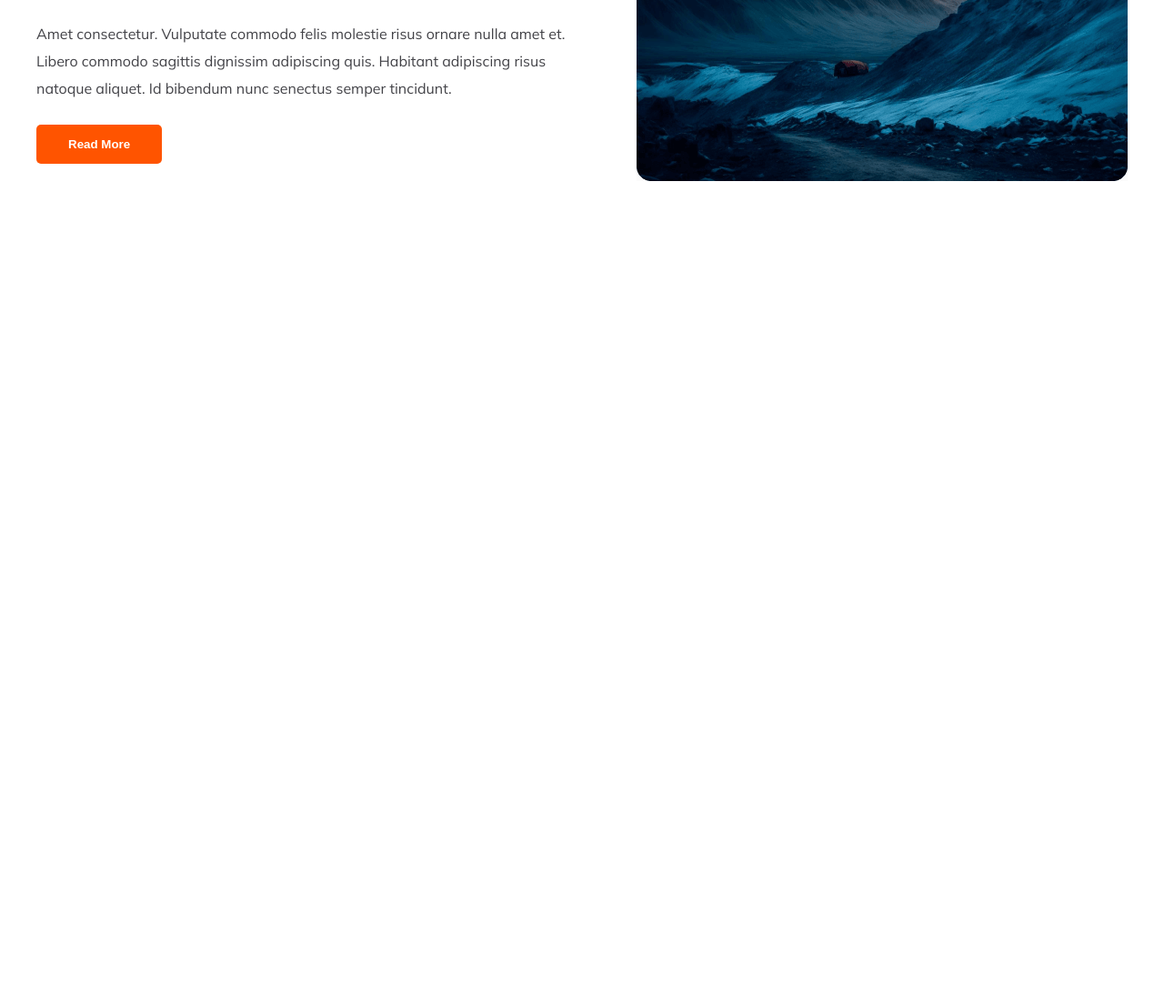
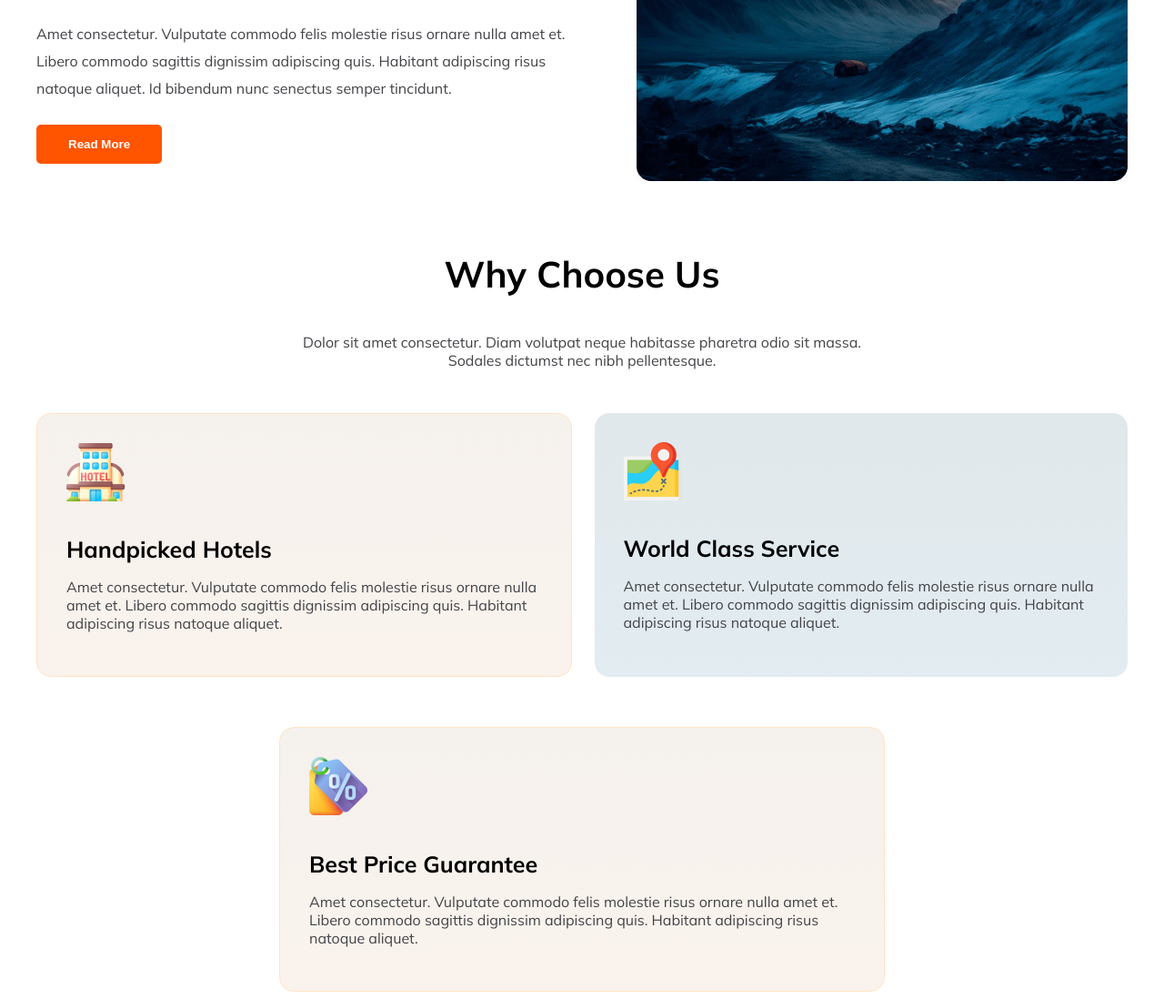
Before and after one commit to GoalmRabbani/AssingHerpTravel-Crete, a plain HTML site: page index.html in a window 1280 px wide. Shown: the part 513-1611 px from the top of the page at 91% size. Before the commit the page ends 800 px from the top, so only its background shows below. Drawn offline with Linux system fonts and the light colour scheme.

Commit message:
Why Choose Us

```diff
--- a/index.html
+++ b/index.html
@@ -32,17 +32,20 @@
 
 
     <main>
-
+        <!-- Our Popular Tours -->
         <section class="popular">
             <div class="populerText">
                 <h3 class="popular_tittle">Our Popular Tours</h3>
                 <p class="popular_descrip">
-                    Dolor sit amet consectetur. Diam volutpat neque habitasse pharetra odio sitmassa. Sodales dictumst nec nibh pellentesque.
+                    Dolor sit amet consectetur. Diam volutpat neque habitasse pharetra odio sitmassa. Sodales dictumst
+                    nec nibh pellentesque.
                 </p>
                 <ul class="popular_list">
-                    <li>Tempus euismod lacus mauris dignissim quis in ultrices. Magna nullam odio neque diam. Sociiseratat .</li>
+                    <li>Tempus euismod lacus mauris dignissim quis in ultrices. Magna nullam odio neque diam.
+                        Sociiseratat .</li>
 
-                    <li>Adipiscing ornare pellentesque mauris volutpat tortor vitae platea porta lacus.Lectussuspendisse nullam.</li>
+                    <li>Adipiscing ornare pellentesque mauris volutpat tortor vitae platea porta lacus.Lectussuspendisse
+                        nullam.</li>
 
                     <li> Accumsan eget et turpis praesent lorem egestas enim elit bibendum. Risus at in.</li>
                 </ul>
@@ -57,8 +60,48 @@
             </div>
 
 
-                <img src="Images/Rectangle 4.png" alt="">
+            <img src="Images/Rectangle 4.png" alt="">
 
+        </section>
+
+
+
+
+        <!-- Why Choose Us -->
+
+        <section class="chooseUs">
+            <h3 class="chooseUs_tittle">Why Choose Us</h3>
+            <p class="chooseUs_descrip">
+                Dolor sit amet consectetur. Diam volutpat neque habitasse pharetra odio sit massa. <br> Sodales dictumst
+                nec
+                nibh pellentesque.
+            </p>
+            <div class="chooseUs_cards">
+                <div class="chooseUs_card">
+                    <img src="Images/logo1.png" alt="">
+                    <h4>Handpicked Hotels</h4>
+                    <p>
+                        Amet consectetur. Vulputate commodo felis molestie risus  ornare nulla amet et. Libero commodo sagittis dignissim adipiscing quis. Habitant adipiscing risus natoque aliquet.
+                    </p>
+                </div>
+               <div class="chooseUs_card chooseUsRight_card " >
+                    <img src="Images/logo3.png" alt="">
+                    <h4>World Class Service</h4>
+                    <p>
+                        Amet consectetur. Vulputate commodo felis molestie risus  ornare nulla amet et. Libero commodo sagittis dignissim adipiscing quis. Habitant adipiscing risus natoque aliquet.
+                    </p>
+                </div>
+
+            </div>
+
+
+            <div class="chooseUs_card" id="chooseUs_card">
+                    <img src="Images/logo2.png" alt="">
+                    <h4>Best Price Guarantee</h4>
+                    <p>
+                        Amet consectetur. Vulputate commodo felis molestie risus  ornare nulla amet et. Libero commodo sagittis dignissim adipiscing quis. Habitant adipiscing risus natoque aliquet.
+                    </p>
+                </div>
         </section>
 
 
--- a/styles/style.css
+++ b/styles/style.css
@@ -60,16 +60,18 @@ main {
 /* ---------------------- */
 
 /* Our Popular Tours */
-.populerText{
+.populerText {
     margin-bottom: 3.5rem;
 }
+
 .popular_tittle {
     font-size: 40px;
     font-weight: bolder;
     margin-bottom: 30px;
 }
 
-.popular_descrip,.popular_list {
+.popular_descrip,
+.popular_list {
     color: #424247;
     margin: 25px 0;
     line-height: 30px;
@@ -83,10 +85,59 @@ main {
 
 }
 
-
 .populerImg img {
     height: 100%;
 }
+
+/* Why Choose Us sections */
+
+.chooseUs_tittle {
+    font-size: 40px;
+    font-weight: bolder;
+    text-align: center;
+}
+
+.chooseUs_descrip {
+    color: #424247;
+    text-align: center;
+    margin-bottom: 3rem;
+}
+
+.chooseUs_cards {
+    display: flex;
+    gap: 25px;
+}
+
+.chooseUs_card {
+    border: 1px bisque solid;
+    border-radius: 16px;
+    padding: 32px;
+    /* background-color: bisque; */
+    background-image: linear-gradient(#f5f1ed, #faf3ed);
+}
+
+.chooseUsRight_card {
+    background-image: linear-gradient(#e1e8eb, #e2ecf1);
+    border: none;
+
+}
+
+#chooseUs_card {
+    max-width: 50%;
+    margin: 0 auto;
+    margin-top: 55px;
+}
+
+.chooseUs_card h4 {
+    font-size: 25px;
+    margin-bottom: 0;
+    font-weight: bolder;
+}
+
+.chooseUs_card p {
+    color: #424247;
+}
+
 
 
 
@@ -107,13 +158,22 @@ main {
 
 /* Small device */
 @media (max-width:600px) {
-  .popular,.navbar{
+
+    .popular,
+    .navbar,
+    .chooseUs_cards {
         flex-direction: column;
     }
-  .popular img{
+    .popular img {
         width: 100%;
     }
-  .populerText{
+    .populerText {
         margin-bottom: 0;
     }
+
+    #chooseUs_card {
+        max-width:100%;
+        margin-top: 25px;
     }
+
+}
```
Also changed, not shown: Images/logo1.png (added), Images/logo2.png (added), Images/logo3.png (added). Lines whose indentation alone changed are shown as unchanged.
